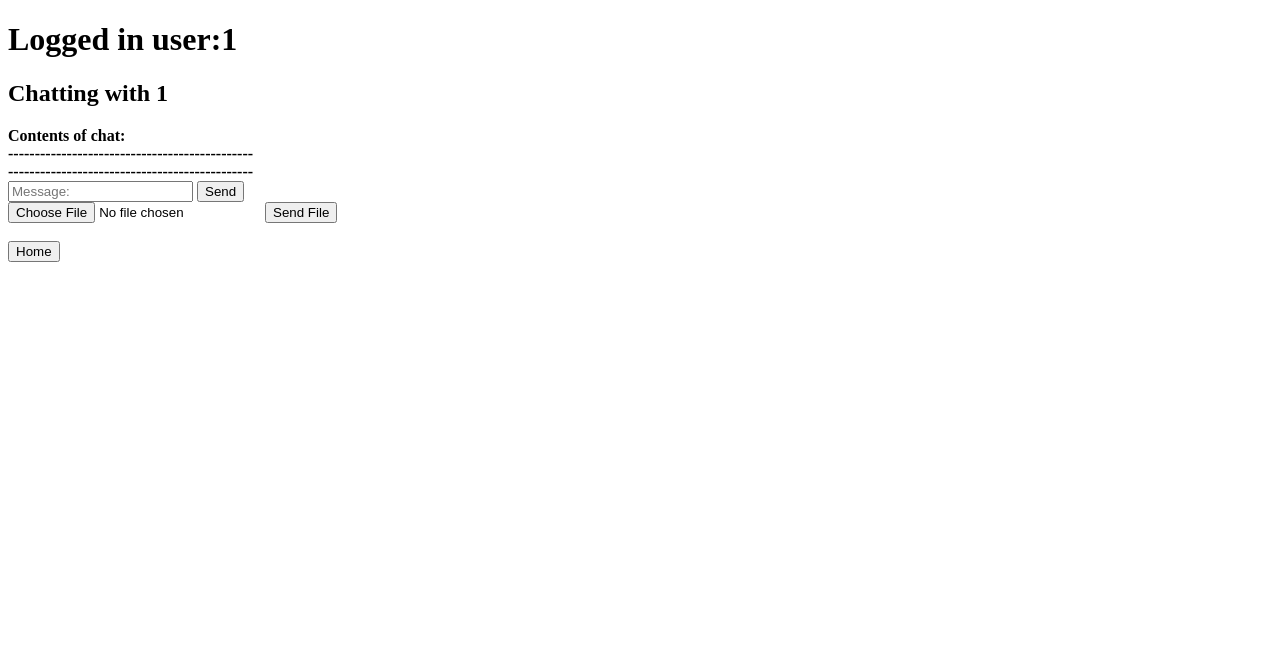
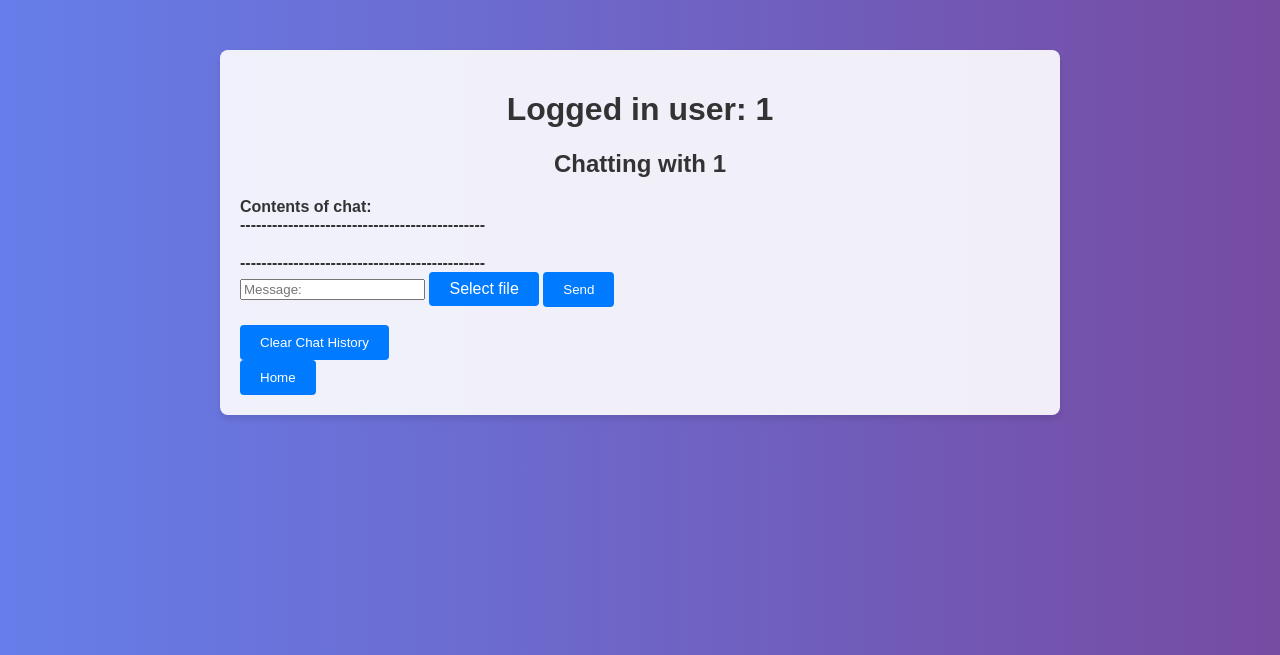
Before and after one commit to Malazalan/Team20-SecureChatApp, a Flask app: page /chat/1 in a window 1280 px wide. Shown: the top 655 px of the page. Run offline with Flask 3, Linux system fonts and the light colour scheme; a user stored in the database is signed in; a database or web service that is not in the repository returns one stand-in record (values such as "Sample title"); some libraries are stand-ins or nearby versions.

Commit message:
pull main and css change

```diff
--- a/Client/templates/chat.html
+++ b/Client/templates/chat.html
@@ -1,13 +1,82 @@
 <!DOCTYPE html>
 <html>
 <head>
-<title>Home</title>
+    <title>Chat</title>
+    <style>
+        body {
+            font-family: Arial, sans-serif;
+            margin: 0;
+            padding: 0;
+            background: linear-gradient(to right, #667eea, #764ba2);
+            color: #fff;
+        }
+
+        .container {
+            max-width: 800px;
+            margin: 50px auto;
+            padding: 20px;
+            background-color: rgba(255, 255, 255, 0.9);
+            border-radius: 8px;
+            box-shadow: 0 4px 6px rgba(0, 0, 0, 0.1);
+            color: #333;
+        }
+
+        h1, h2 {
+            color: #333;
+            text-align: center;
+        }
+
+        #messages {
+            margin-bottom: 20px;
+        }
+
+        #messages div {
+            margin-bottom: 10px;
+        }
+
+        button {
+            background-color: #007bff;
+            color: #fff;
+            border: none;
+            padding: 10px 20px;
+            cursor: pointer;
+            border-radius: 4px;
+            margin-right: 10px;
+        }
+
+        button:hover {
+            background-color: #0056b3;
+        }
+
+        /* Styling for file upload */
+        .custom-file-input {
+            color: transparent;
+        }
+
+        .custom-file-input::-webkit-file-upload-button {
+            visibility: hidden;
+        }
+
+        .custom-file-input::before {
+            content: 'Select file';
+            color: #fff;
+            display: inline-block;
+            background: #007bff;
+            border: none;
+            padding: 8px 20px;
+            border-radius: 4px;
+            cursor: pointer;
+        }
+
+        .custom-file-input:hover::before {
+            background: #0056b3;
+        }
+    </style>
 </head>
 <body>
-
-    <h1>Logged in user:{{ current_user.username }}</h1>
-
-    <h2>Chatting with {{target_user_id}}</h2>
+    <div class="container">
+        <h1>Logged in user: {{ current_user.username }}</h1>
+        <h2>Chatting with {{ target_user_id }}</h2>
 
         <div id="messages">
             <b>Contents of chat:</b>
@@ -19,91 +88,89 @@
 
         <br>
 
+        <!-- File upload form -->
         <form id="send_message_form">
-        <input type = "text" id = "message_input" placeholder="Message:">
+            <input type="text" id="message_input" placeholder="Message:">
+            <!-- File upload input -->
+            <label class="custom-file-input">
+                <input type="file" id="file_input" style="display:none;">
+            </label>
+            <!-- Send button -->
             <button type="submit">Send</button>
-    </form>
-
-    <form id="send_file_form">
-        <input type="file" id="file_input" name="file_input">
-        <button type="submit">Send File</button>
         </form>
 
         <br>
 
+        <form id="clear_messages_form">
+            <button type="submit">Clear Chat History</button>
+        </form>
+
         <form action="/home">
             <button type="submit">Home</button>
         </form>
-
-</body>
+    </div>
 
     <script src="https://cdnjs.cloudflare.com/ajax/libs/socket.io/4.2.0/socket.io.js"></script>
-
     <script>
-// TODO: Add something to show if a user is online (do this by checking the database)
-// TODO: add an option to clear the history for this chat
-// TODO: add a checkbox for if messages should be saved to local storage
-
         window.onload = function() {
             const savedMessages = JSON.parse(localStorage.getItem('chatMessages')) || [];
             savedMessages.forEach(message => {
                 if (message.target === "{{target_user_id}}" && message.username === "{{current_user.username}}") {
-            console.log(message);
-            appendMessage(message);
-        }
-        // TODO: Can probably do this more concisely than two if's
-        if (message.target === "{{current_user.username}}" && message.username === "{{target_user_id}}") {
-            console.log(message);
                     appendMessage(message);
                 }
             });
         };
 
-    const socket = io.connect("{{ip_addr}}");
+        const socket = io.connect("http://127.0.0.1:5000");
         socket.on('connect', function(){
             socket.emit('user_connect',{
                 username: "{{current_user.username}}",
                 target: "{{target_user_id}}"
-        })
-    })
+            });
+        });
 
         let message_input = document.getElementById('message_input');
+        let file_input = document.getElementById('file_input');
 
         document.getElementById('send_message_form').onsubmit = function (e) {
             e.preventDefault();
-        let message = message_input.value;//.trim();
-        if (message.length){
-            socket.emit('message_sent',{
+            let message = message_input.value;
+            let file = file_input.files[0]; // Get the selected file
+            if (message.length || file) {
+                socket.emit('message_sent', {
                     username: "{{current_user.username}}",
                     target: "{{target_user_id}}",
-                message: message
-            })
+                    message: message,
+                    file: file ? { // Send file along with the message
+                        name: file.name,
+                        url: URL.createObjectURL(file)
+                    } : null
+                });
 
                 message_input.value = '';
+                file_input.value = ''; // Reset file input
             }
-    }
+        };
+
+        document.getElementById('clear_messages_form').onsubmit = function (e) {
+            e.preventDefault();
+            clearChatHistory();
+        };
 
         socket.on('recieve_message', function (data) {
-        console.log(data);
-        const newNode = document.createElement('div');
-        newNode.innerHTML = `<b>${data.username}:&nbsp;</b> ${data.message}`;
-        document.getElementById('messages').appendChild(newNode);
-        if (data.message !== "Message failed to send, target user not online") {
+            appendMessage(data);
             saveMessageToLocalStorage(data);
-        }
-    });
-
-    socket.on('recieve_file', function (data) {
-        console.log(data);
-        const newNode = document.createElement('div');
-        newNode.innerHTML = `<b>${data.username}:&nbsp;</b> Download: <a href="${data.file}" download="${data.file_name}">${data.file_name}</a>`;
-        document.getElementById('messages').appendChild(newNode);
-
         });
 
         function appendMessage(data) {
             const newNode = document.createElement('div');
+            if (data.file) {
+                // 如果消息包含文件，则创建带有下载链接的节点
+                newNode.innerHTML = `<b>${data.username}:&nbsp;</b> File: <a href="${data.file.url}" download="${data.file.name}">${data.file.name}</a>`;
+            } else {
+                // 否则，正常显示消息
                 newNode.innerHTML = `<b>${data.username}:&nbsp;</b> ${data.message}`;
+            }
             document.getElementById('messages').appendChild(newNode);
         }
 
@@ -113,28 +180,10 @@ window.onload = function() {
             localStorage.setItem('chatMessages', JSON.stringify(savedMessages));
         }
 
-</script>
-
-<script>
-    document.getElementById('send_file_form').onsubmit = function (e) {
-        e.preventDefault();
-        let file = document.getElementById('file_input');
-        if(file.files.length) {
-            var fileName = file.files[0].name;
-            var reader = new FileReader();
-            reader.onload = function(e)
-            {
-                suitable_name = e.target.result
-                socket.emit('file_sent', {
-                username: "{{current_user.username}}",
-                target: "{{target_user_id}}",
-                suitable_name: suitable_name,
-                file_name: fileName
-                });
-                document.getElementById('file_input').value = '';
-            };
-            reader.readAsDataURL(file.files[0]);
-        }
+        function clearChatHistory() {
+            localStorage.removeItem('chatMessages');
+            document.getElementById('messages').innerHTML = '<b>Contents of chat:</b><br><b>----------------------------------------------</b>';
         }
     </script>
+</body>
 </html>
```
Also changed, not shown: Client/templates/home.html (+55 -5 lines), Client/templates/login.html (+60 -7 lines), Client/templates/register.html (+63 -9 lines). Lines whose indentation alone changed are shown as unchanged.
